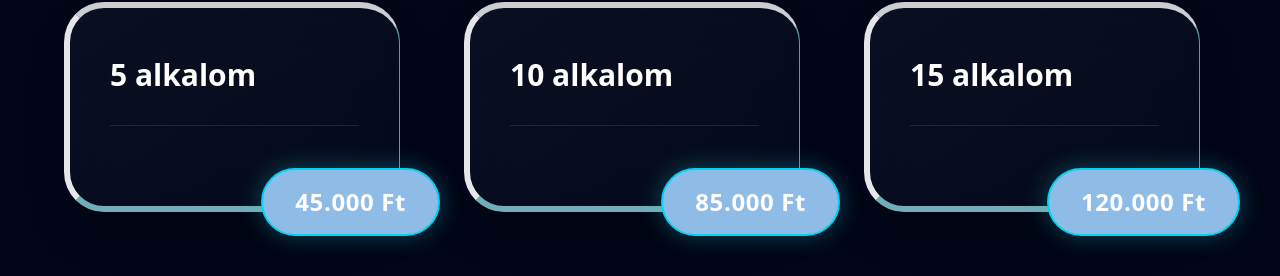
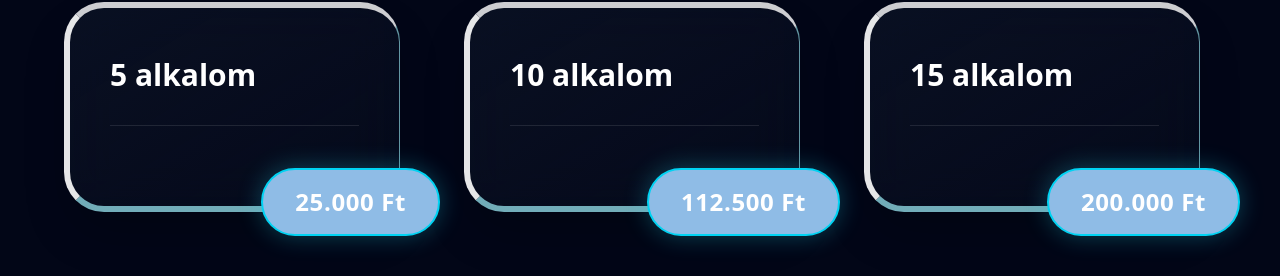
Before and after one commit to szombathrobert/hbot, a Next.js app: page / in a window 1280 px wide. Shown: the part 9034-9310 px from the top of the page. Built offline with nearby package versions, Linux system fonts and the light colour scheme.

Commit message:
Adding real prices

```diff
--- a/app/compoenents/sections/pricePage.tsx
+++ b/app/compoenents/sections/pricePage.tsx
@@ -6,15 +6,15 @@ import { Quote } from 'lucide-react'
 const occasions = [
     {
         title: "5 alkalom",
-        price: "45.000 Ft",
+        price: "25.000 Ft",
     },
     {
         title: "10 alkalom",
-        price: "85.000 Ft",
+        price: "112.500 Ft",
     },
     {
         title: "15 alkalom",
-        price: "120.000 Ft",
+        price: "200.000 Ft",
     }
 ]
 
--- /dev/null
+++ b/debug.html
@@ -0,0 +1,13 @@
+<!DOCTYPE html>
+<html lang="en">
+<head>
+    <meta charset="UTF-8">
+    <meta name="viewport" content="width=device-width, initial-scale=1.0">
+    <title>Document</title>
+</head>
+<body>
+
+    <h1>Hello</h1>
+
+</body>
+</html>
--- a/next.config.ts
+++ b/next.config.ts
@@ -4,6 +4,7 @@ const nextConfig: NextConfig = {
   experimental: {
     optimizeCss: true,
   },
+  output: 'export',
 };
 
 export default nextConfig;
--- /dev/null
+++ b/server.js
@@ -0,0 +1,16 @@
+const express = require('express');
+const path = require('path');
+const app = express();
+const PORT = process.env.PORT || 3000;
+
+// Statikus fájlok kiszolgálása a gyökérkönyvtárból
+app.use(express.static(path.join(__dirname)));
+
+// Minden egyéb kérést az index.html-re irányítunk (Next.js routing)
+app.get('*', (req, res) => {
+  res.sendFile(path.join(__dirname, 'index.html'));
+});
+
+app.listen(PORT, () => {
+  console.log(`Szerver fut a ${PORT} porton`);
+});
```
